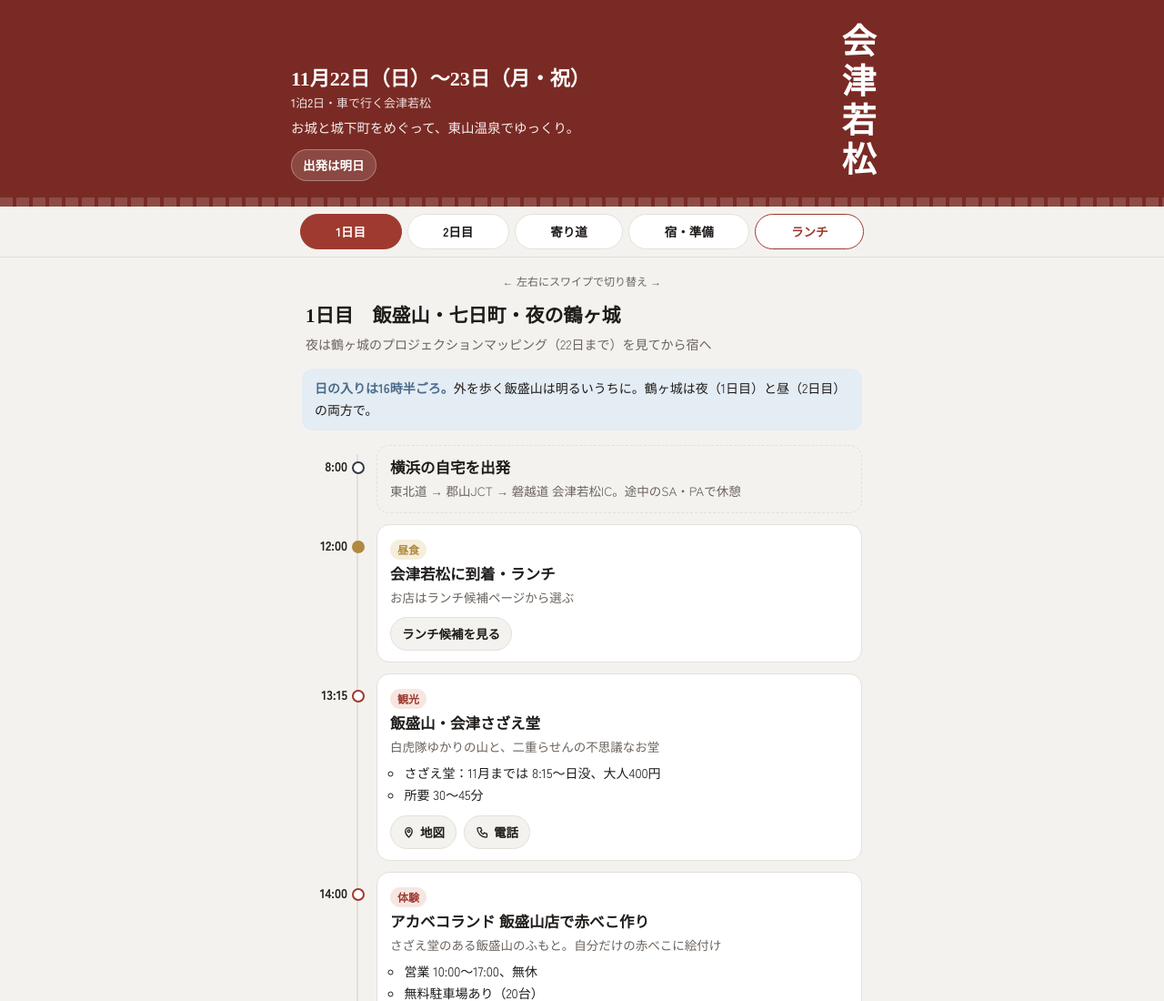
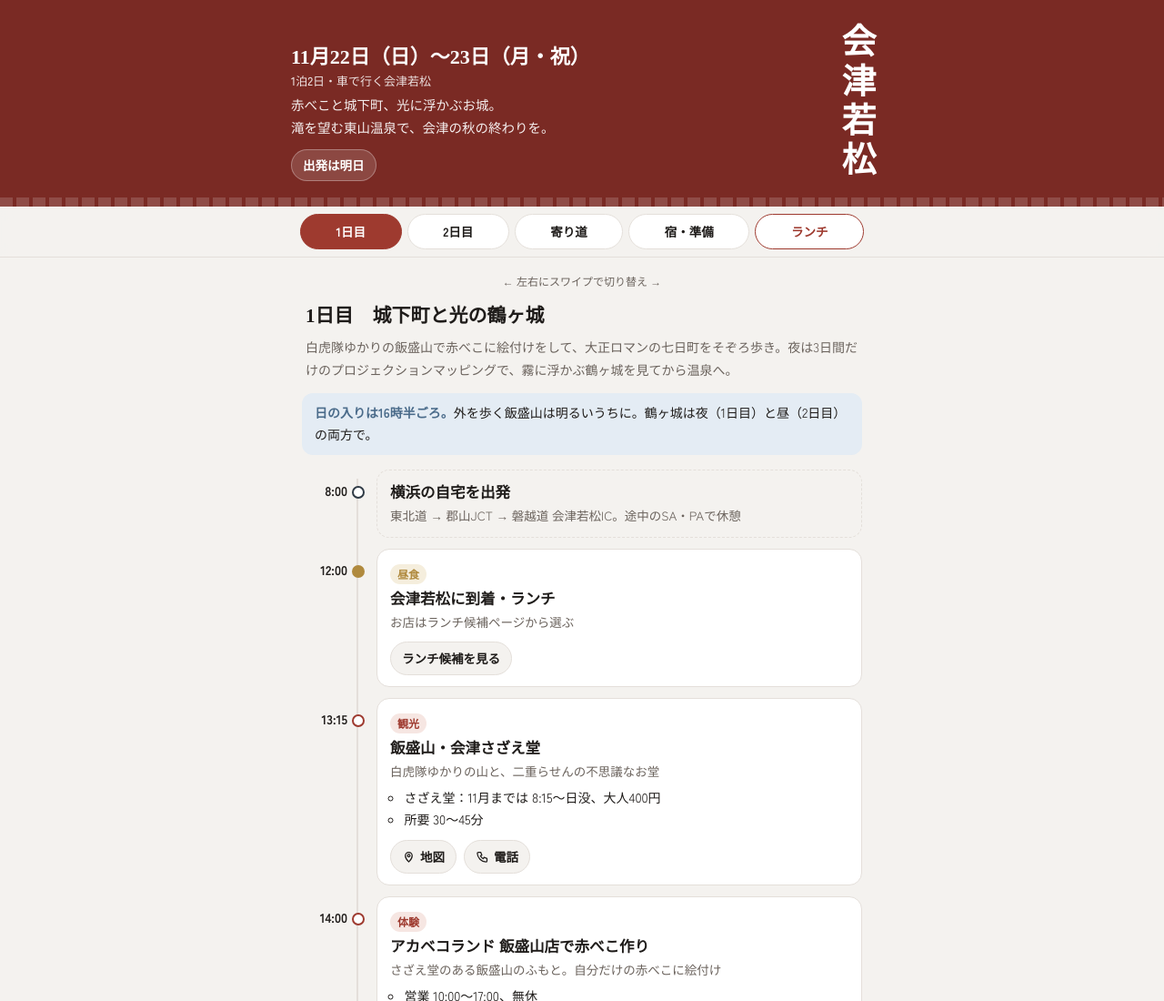
Before and after one commit to StanabeDev/BDtravel_20261122, a plain HTML site: page index.html in a window 1280 px wide. Shown: the top 1100 px of the page at 91% size. Drawn offline with Linux system fonts and the light colour scheme; a web font is replaced by a local one.

Commit message:
各日の見出しと紹介文を書き直し
Co-Authored-By: Claude Opus 5.5 <noreply@anthropic.com>
Claude-Session: https://claude.ai/code/session_01DzU7abD6VvKqvaMZo7Bdf4

```diff
--- a/index.html
+++ b/index.html
@@ -67,7 +67,7 @@
 
   main { max-width: 640px; margin: 0 auto; padding: 16px 12px 48px; }
   .day-head h2 { font-family: var(--serif); font-size: 21px; margin: 6px 4px 2px; }
-  .day-head p { margin: 0 4px 14px; color: var(--muted); font-size: 14px; }
+  .day-head p { margin: 4px 4px 14px; color: var(--muted); font-size: 14px; line-height: 1.75; }
 
   /* タイムライン */
   .tl { list-style: none; margin: 0; padding: 0; position: relative; }
@@ -146,7 +146,7 @@
   <div class="cover-inner">
     <div>
       <h1>11月22日（日）〜23日（月・祝）<small>1泊2日・車で行く会津若松</small></h1>
-      <p>お城と城下町をめぐって、東山温泉でゆっくり。</p>
+      <p>赤べこと城下町、光に浮かぶお城。<br>滝を望む東山温泉で、会津の秋の終わりを。</p>
       <span class="countdown" id="countdown"></span>
     </div>
     <div class="tate" aria-hidden="true">会津若松</div>
@@ -168,8 +168,8 @@
   <!-- ===== 1日目 ===== -->
   <section id="p-1" role="tabpanel" aria-labelledby="tab-1" data-day="2026-11-22">
     <div class="day-head">
-      <h2>1日目　飯盛山・七日町・夜の鶴ヶ城</h2>
-      <p>夜は鶴ヶ城のプロジェクションマッピング（22日まで）を見てから宿へ</p>
+      <h2>1日目　城下町と光の鶴ヶ城</h2>
+      <p>白虎隊ゆかりの飯盛山で赤べこに絵付けをして、大正ロマンの七日町をそぞろ歩き。夜は3日間だけのプロジェクションマッピングで、霧に浮かぶ鶴ヶ城を見てから温泉へ。</p>
     </div>
     <div class="note"><b>日の入りは16時半ごろ。</b>外を歩く飯盛山は明るいうちに。鶴ヶ城は夜（1日目）と昼（2日目）の両方で。</div>
     <ol class="tl">
@@ -320,8 +320,8 @@
   <!-- ===== 2日目 ===== -->
   <section id="p-2" role="tabpanel" aria-labelledby="tab-2" data-day="2026-11-23" hidden>
     <div class="day-head">
-      <h2>2日目　武家屋敷・鶴ヶ城・塔のへつり</h2>
-      <p>10時に宿を出て、東山エリアから市内へ。帰りの時間はゆるめに</p>
+      <h2>2日目　武家屋敷と天守、渓谷へ</h2>
+      <p>家老屋敷で会津武士の暮らしにふれ、倉庫をリノベーションしたお店で買い物。昼は赤瓦の天守に上って城下を見渡し、帰り道は塔のへつりの奇岩を眺めて。</p>
     </div>
     <ol class="tl">
       <li class="meal">
```
